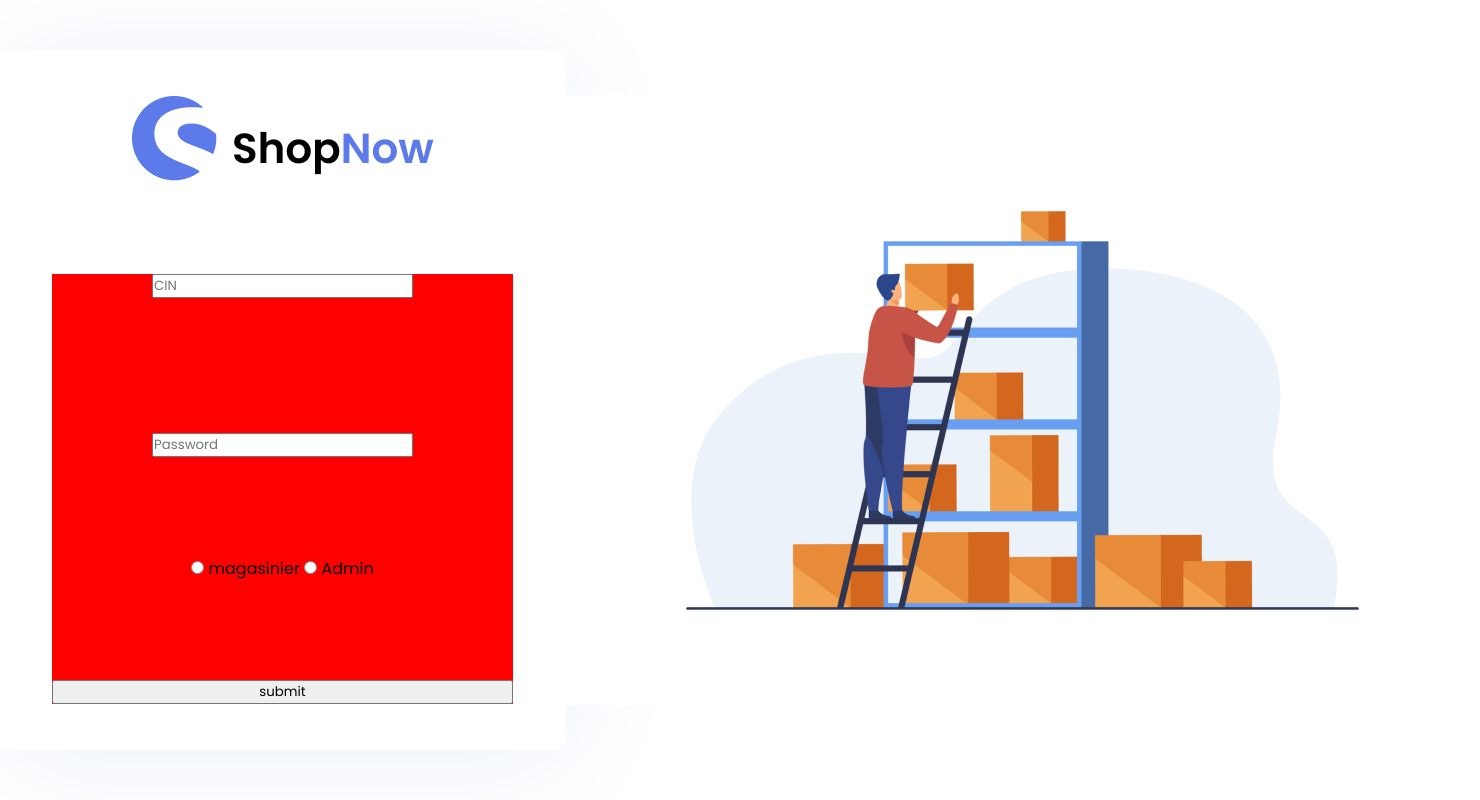
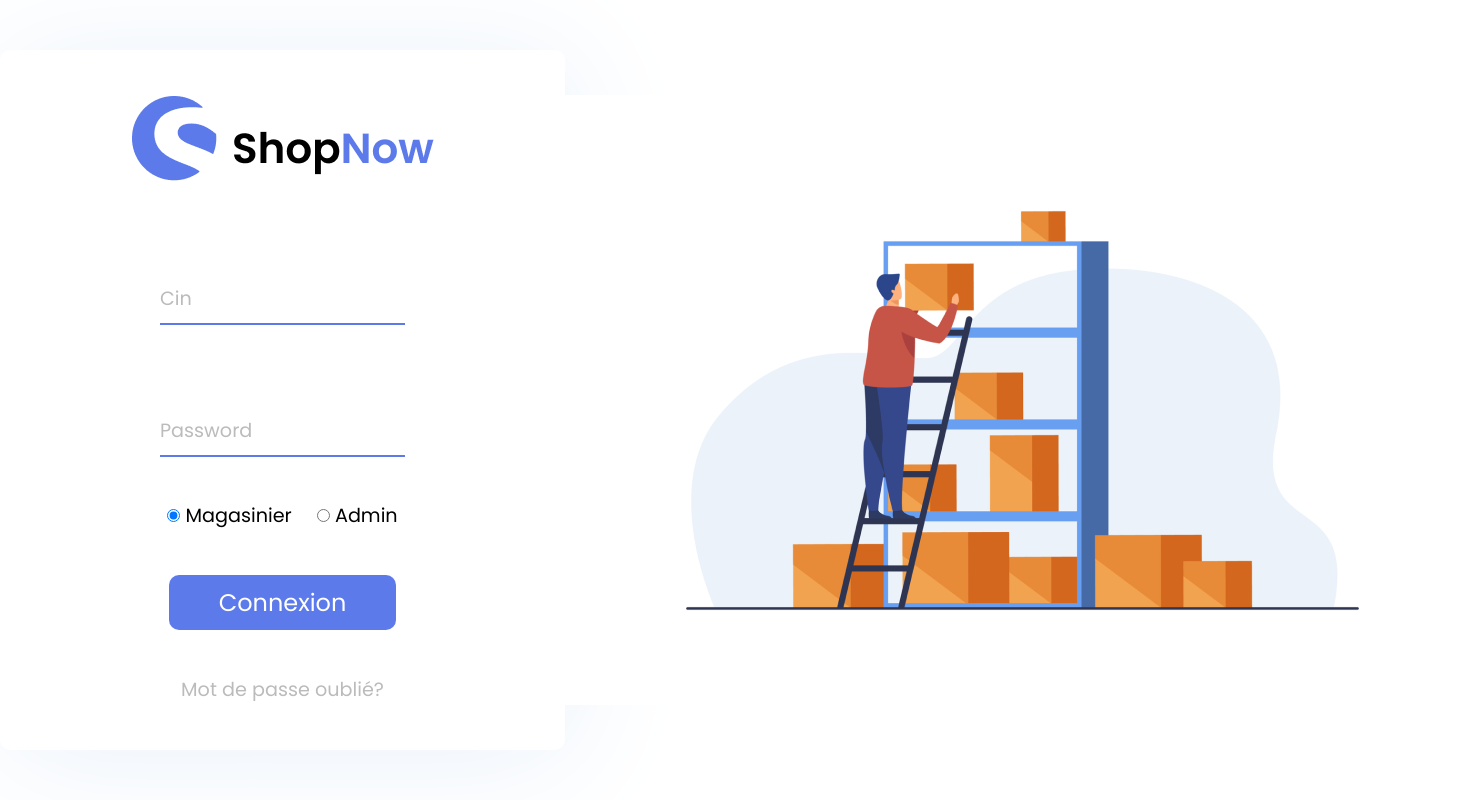
Before and after one commit to MOHAMEDIBNAHMAD1/GestionInventaire, a PHP site: page /login.php in a window 1480 px wide. Run offline with PHP 8.4, Linux system fonts and the light colour scheme.

Commit message:
login page

```diff
--- a/login.php
+++ b/login.php
@@ -1,4 +1,3 @@
-<?php session_start(); ?>
 <!DOCTYPE html>
 <html lang="en">
 
@@ -6,43 +5,41 @@
     <meta charset="UTF-8">
     <meta http-equiv="X-UA-Compatible" content="IE=edge">
     <meta name="viewport" content="width=device-width, initial-scale=1.0">
-    <link rel="stylesheet" href="./styles/main.css">
+    <link rel="stylesheet" href="./styles/login.css">
     <title>Login</title>
 </head>
 
 <body class="login">
     <div class="login-box">
         <img src="./imgs/Logo.png" alt="img">
-        <form action="login.php" method="post">
+        <form action="./process.php" method="post">
             <div class="inputs">
-                <?php if (isset($_GET["error"])) echo "cin required!!!</br>"; ?>
-                <input type="text" name="cin" id="cin" placeholder="CIN">
-                <input type="password" name="pass" id="pass" placeholder="Password">
+                <?php if (isset($_GET["error"])) {
+                    if ($_GET["error"] === 'notset')
+                        echo "Please fill all fields!!!</br>";
+                    else if ($_GET["error"] === 'cin')
+                        echo "Cin incorrect!!!</br>";
+                    else if ($_GET["error"] === 'pass')
+                        echo "Password incorrect!!!</br>";
+                } ?>
+                <div class="aftercin">
+                    <input type="text" name="cin" id="cin" required autocomplete="off">
+                    <label>Cin</label>
+                </div>
+                <div class="afterpass">
+                    <input type="password" name="pass" id="pass" required>
+                    <label>Password</label>
+                </div>
             </div>
             <div class="emptyp">
-                <input type="radio" name="typeemp" id="maga" value="magasinier"> <label for="maga">magasinier</label>
-                <input type="radio" name="typeemp" id="admin" value="admin"> <label for="admin">Admin</label>
+                <input type="radio" name="role" id="maga" value="magasinier" checked> <label for="maga">Magasinier</label>
+                <input type="radio" name="role" id="admin" value="admin"> <label for="admin">Admin</label>
             </div>
-            <input type="submit" value="submit">
+            <input type="submit" value="Connexion">
+            <p class="oblie">Mot de passe oublié?</p>
         </form>
     </div>
     <img src="./imgs/imag-loign.png" alt="img">
-    <?php
-    if (isset($_POST["cin"])) {
-        $cin = $_POST["cin"];
-        $results = mysqli_query(mysqli_connect("localhost", "root", "", "gestioninventaire"), "SELECT * FROM magasinier WHERE cin like '$cin';");
-        $resCheck = mysqli_num_rows($results);
-        if ($resCheck > 0) {
-            $row = mysqli_fetch_assoc($results);
-            if ($_POST["pass"] === $row["PASSWORD"]) {
-                echo $row["pass"];
-                $_SESSION["cin"] = $_POST["cin"];
-                header("Location:index.php");
-            }
-        }
-    }
-
-    ?>
 </body>
 
 </html>
--- /dev/null
+++ b/styles/login.css
@@ -0,0 +1,102 @@
+@import url("https://fonts.googleapis.com/css2?family=Poppins:wght@400;500&display=swap");
+* {
+  padding: 0;
+  margin: 0;
+  box-sizing: border-box;
+  font-family: "Poppins", sans-serif;
+}
+.login {
+  height: 100vh;
+  display: flex;
+  justify-content: space-evenly;
+  align-items: center;
+}
+
+.login-box {
+  border-radius: 10px;
+  box-shadow: 6px 8px 125px 3px #ebf2fa;
+  background-color: #fff;
+  height: 700px;
+  width: 750px;
+  text-align: center;
+  display: flex;
+  flex-direction: column;
+  align-items: center;
+  justify-content: space-around;
+  /* padding: 3rem; */
+}
+.login-box form {
+  /* padding-top: 20px; */
+  height: 430px;
+  /* background-color: red; */
+  display: flex;
+  flex-direction: column;
+  justify-content: space-between;
+  align-items: center;
+  width: 100%;
+  padding: 0 160px;
+}
+
+.inputs {
+  height: 183px;
+  display: flex;
+  flex-direction: column;
+  justify-content: space-between;
+  width: 100%;
+  /* margin: 0 100px; */
+}
+
+.inputs input {
+  border: none;
+  border-bottom: 2px #5c7aea solid;
+  outline: none;
+  padding-block: 10px;
+  width: 100%;
+}
+
+.login-box form * {
+  font-size: 1.2rem;
+}
+#admin {
+  margin-left: 20px;
+}
+.oblie {
+  color: #bbb;
+}
+.login-box input[type="submit"] {
+  border: none;
+  width: max-content;
+  font-size: 1.5rem;
+  padding: 10px 50px;
+  background-color: #5c7aea;
+  color: white;
+  border-radius: 10px;
+  cursor: pointer;
+  transition: all 250ms ease;
+}
+
+.login-box input[type="submit"]:hover {
+  box-shadow: 0 0 10px 2px rgb(204, 204, 204);
+  transform: scale(1.05);
+}
+
+.login-box .aftercin,
+.login-box .afterpass {
+  position: relative;
+}
+
+.login-box .aftercin label,
+.login-box .afterpass label {
+  position: absolute;
+  color: #bbb;
+  top: 10px;
+  left: 0;
+  z-index: 999;
+  transition: all 200ms ease;
+}
+
+.login-box #pass:focus ~ label,
+.login-box #cin:focus ~ label {
+  transform: translateY(-30px);
+  color: #5c7aea;
+}
--- a/styles/main.css
+++ /dev/null
@@ -1,43 +0,0 @@
-@import url('https://fonts.googleapis.com/css2?family=Poppins:wght@400;500&display=swap');
-*{
-    padding: 0;
-    margin: 0;
-    box-sizing: border-box;
-    font-family: 'Poppins', sans-serif;
-}
-.login{
-    height: 100vh;
-    display: flex;
-    justify-content: space-evenly;
-    align-items: center;
-}
-
-.login-box{
-    border-radius: 10px;
-    box-shadow: 6px 8px 125px 3px #EBF2FA;
-    background-color: #fff;
-    height: 700px;
-    width: 750px;
-    text-align: center;
-    display: flex;
-    flex-direction: column;
-    align-items: center;
-    justify-content: space-around;
-    /* padding: 3rem; */
-}
-.login-box form{
-    /* padding-top: 20px; */
-    height: 430px;
-    background-color: red;
-    display: flex;
-    flex-direction: column;
-    justify-content: space-between;
-}
-
-.inputs{
-    height: 183px;
-    display: flex;
-    flex-direction: column;
-    justify-content: space-between;
-    margin: 0 100px;
-}
```
Also changed, not shown: index.php (+10 -28 lines), process.php (added, +35 -0 lines), supprimer.php (+7 -0 lines).
